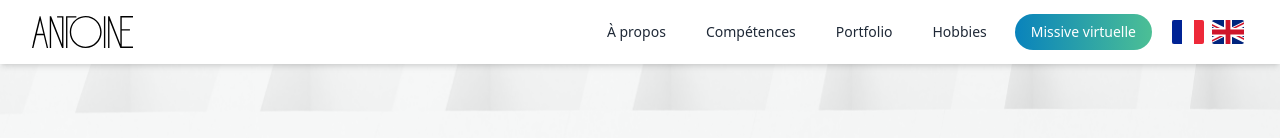
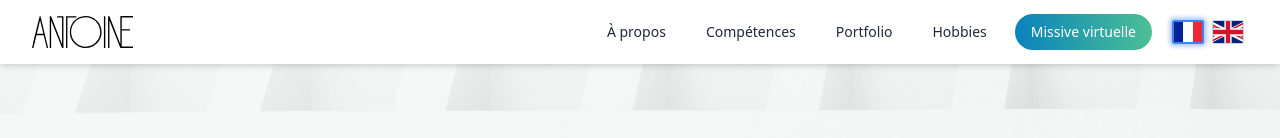
Before and after one commit to AramirRp/Portfolio, a React (Vite) app: page / in a window 1280 px wide. Shown: the top 138 px of the page. Built offline with nearby package versions, Linux system fonts and the light colour scheme.

Commit message:
micro improvment of shadow glow when clicked language flag

```diff
--- a/src/components/navbar/Navbar.jsx
+++ b/src/components/navbar/Navbar.jsx
@@ -42,27 +42,22 @@ export const Navbar = () => {
   const LanguageFlag = ({ language, onClick }) => (
     <button
       onClick={() => onClick(language)}
-      className="w-8 h-6 mx-1 transition-transform duration-300 hover:scale-110"
+      className={`w-8 h-6 mx-1 transition-all duration-300 hover:scale-110 rounded-sm overflow-hidden
+                  ${i18n.language === language ? 'border-2 border-blue-500 shadow-glow' : 'border border-gray-300'}`}
     >
       <img
         src={language === 'fr' ? frFlag : enFlag}
         alt={language === 'fr' ? 'French' : 'English'}
-        className="w-full h-full object-cover rounded-sm"
+        className="w-full h-full object-cover"
       />
     </button>
   );
 
   return (
-    <nav
-      className={`shadow-md fixed w-full z-50 transition-colors duration-300
-      ${
-        theme === "light"
-          ? "bg-white"
-          : theme === "dark"
-          ? "bg-gray-900"
-          : "bg-orange-50"
-      }`}
-    >
+    <nav className={`shadow-md fixed w-full z-50 transition-colors duration-300
+      ${theme === 'light' ? 'bg-white' :
+        theme === 'dark' ? 'bg-gray-900' :
+        'bg-orange-50'}`}>
       <div className="container mx-auto px-4 sm:px-6 lg:px-8">
         <div className="flex items-center justify-between h-16">
           <div className="flex-shrink-0">
--- a/src/index.css
+++ b/src/index.css
@@ -6,3 +6,7 @@
   margin: 0;
   padding: 0;
 }
+
+.shadow-glow {
+  box-shadow: 0 0 5px 2px rgba(59, 130, 246, 0.5);
+}
```
